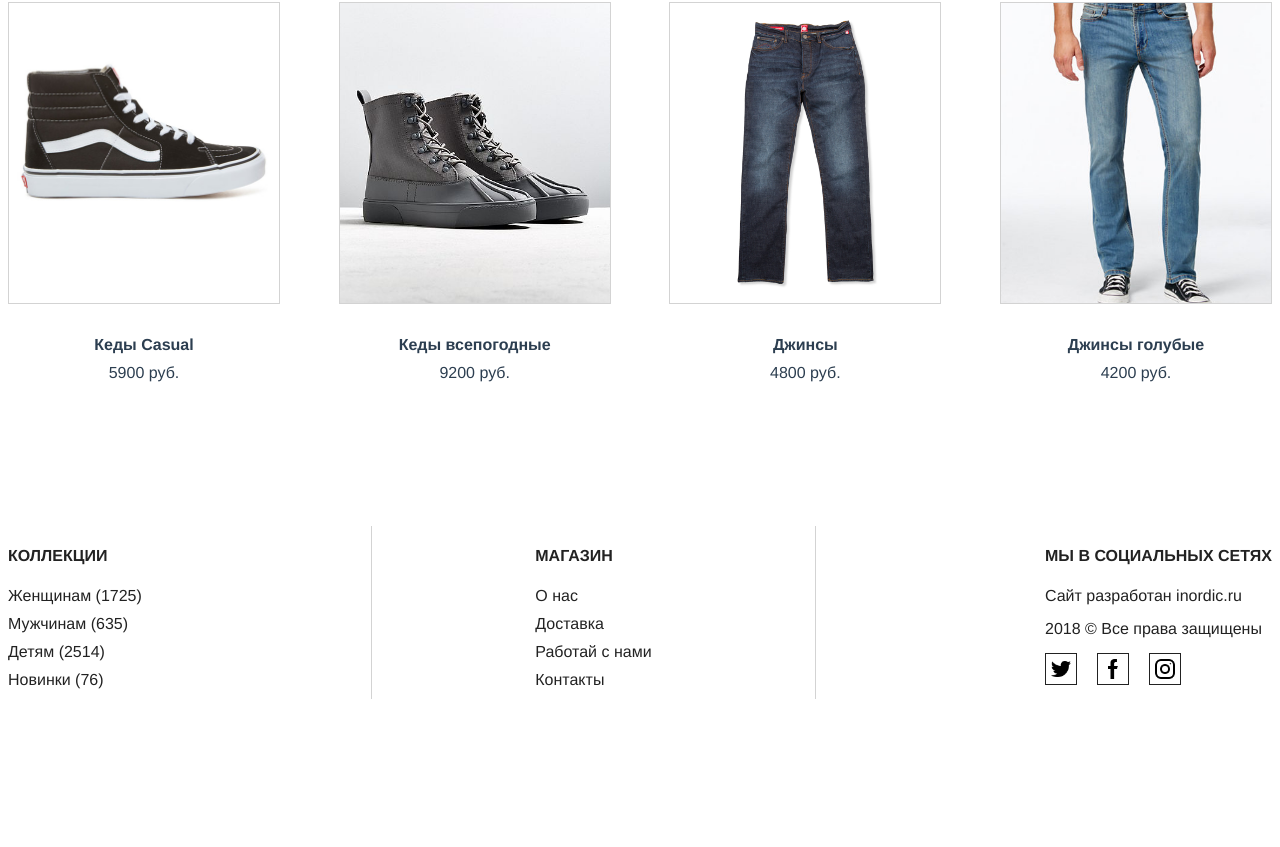
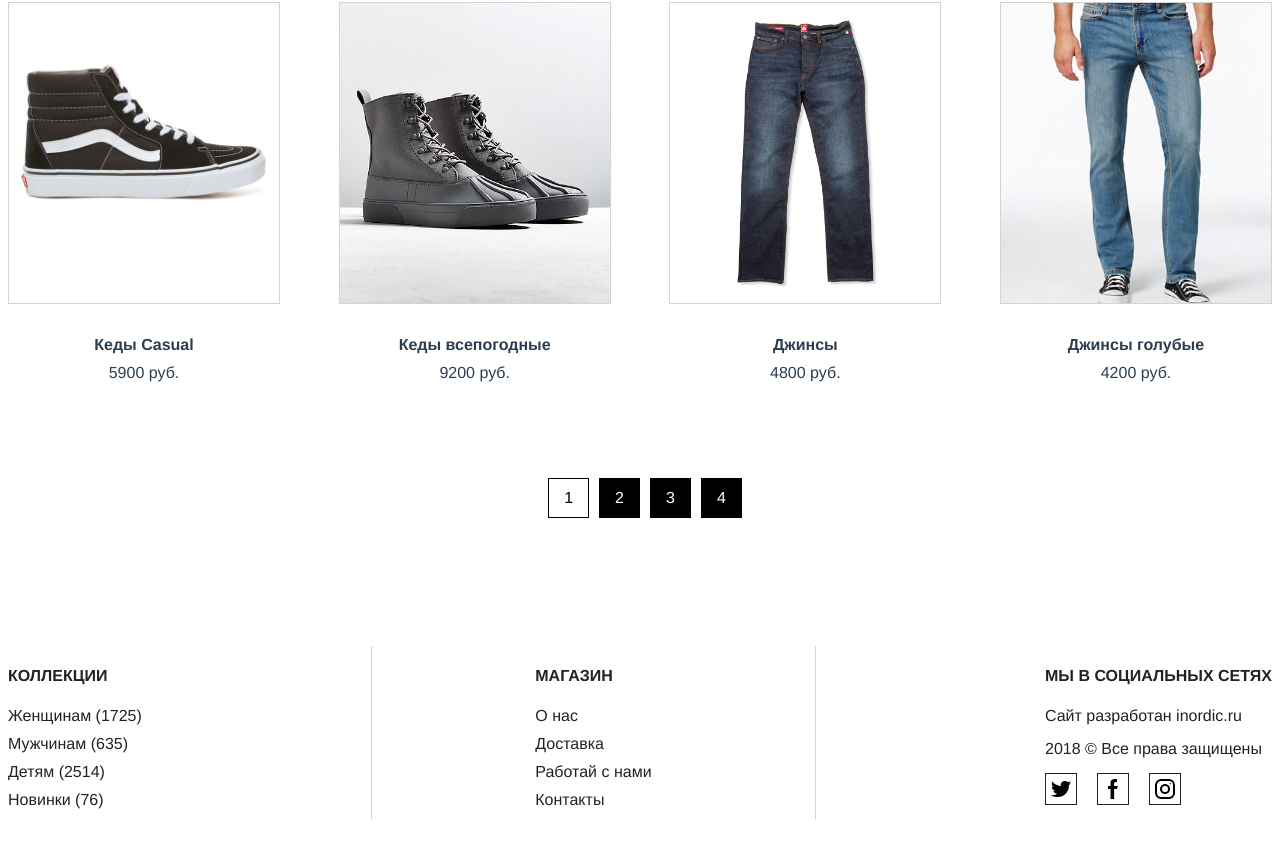
Before and after one commit to dflt-bit/shop-vue, a Vue app in the folder shop/: page /#/category/1 in a window 1280 px wide. Shown: the part 1422-2269 px from the top of the page. Before the commit the page ends 2193 px from the top, so only its background shows below. Built offline with nearby package versions, Linux system fonts and the light colour scheme.

Commit message:
+component CategoryPageSelector

```diff
--- a/shop/src/components/Category.vue
+++ b/shop/src/components/Category.vue
@@ -5,23 +5,24 @@
         <span>Главная / Мужчинам</span>
         <CategoryTop></CategoryTop>
         <CategoryGoods></CategoryGoods>
-
+        <CategoryPageSelector></CategoryPageSelector>
     </div>
 </template>
 
 <script>
     import CategoryTop from './CategoryTop';
     import CategoryGoods from './CategoryGoods';
+    import CategoryPageSelector from './CategoryPageSelector';
+
     export default {
         name: "Category",
         props: ['id'],
-        components: {CategoryTop,CategoryGoods}
+        components: {CategoryTop,CategoryGoods,CategoryPageSelector}
     }
 </script>
 
 <style scoped>
     div.category{
-        /* display: flex; */
         padding: 3rem 0;
     }
     div.category > span{
--- /dev/null
+++ b/shop/src/components/CategoryPageSelector.vue
@@ -0,0 +1,40 @@
+<template>
+    <div class="selector">
+        <div class="selector-item">1</div>
+        <div class="selector-item">2</div>
+        <div class="selector-item">3</div>
+        <div class="selector-item">4</div>
+    </div>
+</template>
+
+<script>
+    export default {
+        name: "CategoryPageSelector"
+    }
+</script>
+
+<style scoped>
+    div.selector{
+        display: flex;
+        justify-content: center;
+        margin-bottom: 5rem;
+    }
+    div.selector > div.selector-item:not(:first-child){
+        padding: 10px 15px;
+        border: 1px solid black;
+        background-color: black;
+        color: white;
+        margin-left: 10px;
+    }
+    div.selector > div.selector-item:first-child{
+        padding: 10px 15px;
+        border: 1px solid black;
+        color: black;
+        margin-left: 10px;
+    }
+    div.selector > div.selector-item:hover{
+        cursor: pointer;
+        background: none;
+        color: black;
+    }
+</style>
```
